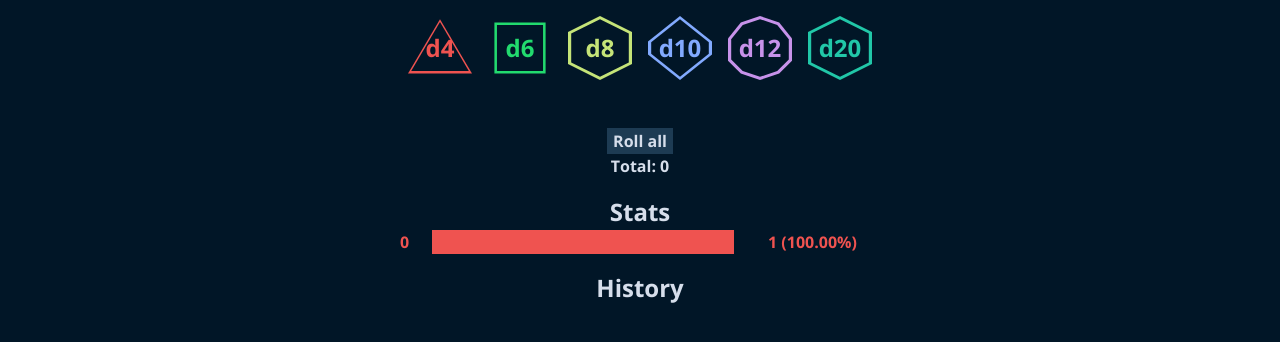
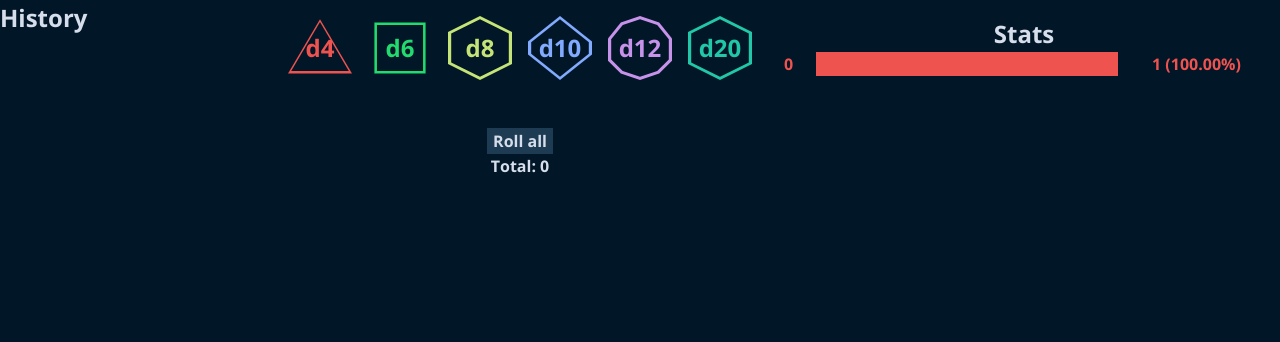
Before and after one commit to zylvve/dice-roller, a Vue app: page / in a window 1280 px wide. Shown: the top 342 px of the page. Built offline with nearby package versions, Linux system fonts and the light colour scheme.

Commit message:
Rearrange page layout and component structure

```diff
--- a/src/components/MainArea.vue
+++ b/src/components/MainArea.vue
@@ -1,8 +1,10 @@
 <script setup lang="ts">
-import { ref } from 'vue';
+import { ref, computed } from 'vue';
 import DicePanel from './DicePanel.vue';
 import RollArea from './RollArea.vue';
-import { type Die, type DiceVariant } from './ts/types';
+import StatsSection from './StatsSection.vue';
+import RollHistory from './RollHistory.vue';
+import { type Die, type DiceVariant, type RollHistoryData } from './ts/types';
 
 const diceVariants = ref<DiceVariant[]>([
   { id: 1, name: 'd4', maxValue: 4, count: 0 },
@@ -13,7 +15,14 @@ const diceVariants = ref<DiceVariant[]>([
   { id: 6, name: 'd20', maxValue: 20, count: 0 },
 ]);
 
-const dice = ref<Die[]>([]);
+const dice = ref<Die[]>([])
+
+const sortedDice = computed(() => {
+  const compareByMaxValue = (a: Die, b: Die) => a.maxValue - b.maxValue;
+  return [...dice.value].sort(compareByMaxValue);
+});
+
+const history = ref<RollHistoryData>([]);
 
 let dieId = 0;
 const addDie = (variantId: number) => {
@@ -36,6 +45,29 @@ const rollDie = (id: number) => {
   die.currentValue = Math.floor(Math.random() * die.maxValue) + 1;
 }
 
+const rollAll = () => {
+  for (const die of dice.value) {
+    rollDie(die.id);
+  }
+
+  let setId = 0;
+  const lastRecordedSet = history.value.slice(-1)[0]?.notation;
+  if (diceNotation.value !== lastRecordedSet) {
+    history.value.push({
+      id: setId++,
+      notation: diceNotation.value,
+      rolls: [],
+    })
+  }
+
+  let rollId = 0;
+  history.value[history.value.length - 1].rolls.push({
+    id: rollId++,
+    dieValues: dice.value.map(die => die.currentValue),
+    rollTotal: rollTotal.value,
+  })
+}
+
 const deleteDie = (id: number) => {
   const die = dice.value.find(d => d.id === id);
   if (!die) return;
@@ -46,19 +78,49 @@ const deleteDie = (id: number) => {
   dice.value = dice.value.filter(d => d.id !== id);
   variant.count--;
 }
+
+const diceNotation = computed(() => {
+  let notation = diceVariants.value.reduce((acc, variant) => {
+    if (variant.count > 1) acc += variant.count;
+    if (variant.count > 0) acc += 'd' + variant.maxValue + '+';
+    return acc;
+  }, "");
+
+  if (notation.slice(-1) === '+') {
+    notation = notation.slice(0, -1);
+  }
+  return notation;
+})
+
+const rollTotal = computed(() =>
+  dice.value.reduce((acc, die) => acc + die.currentValue, 0)
+);
+
 </script>
 
 <template>
   <main>
+    <RollHistory :history="history"/>
+    <section class="main-section">
       <DicePanel
         :dice-variants="diceVariants"
         @addDie="addDie"
       />
       <RollArea
         :dice-variants="diceVariants"
-      :dice="dice"
-      @rollDie="rollDie"
-      @deleteDie="deleteDie"
+        :dice="sortedDice"
+        :history="history"
+        :dice-notation="diceNotation"
+        :roll-total="rollTotal"
+
+        @roll-die="rollDie"
+        @roll-all="rollAll"
+        @delete-die="deleteDie"
+      />
+    </section>
+    <StatsSection
+      :dice="sortedDice"
+      :roll-total="rollTotal"
     />
   </main>
 </template>
@@ -66,9 +128,9 @@ const deleteDie = (id: number) => {
 <style>
 main {
   min-height: 100vh;
-  display: flex;
-  flex-direction: column;
-  align-items: center;
+
+  display: grid;
+  grid-template-columns: repeat(3, 1fr);
 
   font-weight: bold;
 
--- a/src/components/RollArea.vue
+++ b/src/components/RollArea.vue
@@ -1,66 +1,20 @@
 <script setup lang="ts">
-import { computed, ref } from 'vue';
-import { type RollHistoryData, type DiceVariant, type Die } from './ts/types';
+import { type DiceVariant, type Die, type RollHistoryData } from './ts/types';
 import DieContainer from './DieContainer.vue';
-import StatsSection from './StatsSection.vue';
-import RollHistory from './RollHistory.vue';
 
-const props = defineProps<{
+defineProps<{
+  diceVariants: DiceVariant[];
   dice: Die[];
-  diceVariants: DiceVariant[];
+  history: RollHistoryData;
+  diceNotation: string;
+  rollTotal: number;
 }>()
 
-const emit = defineEmits<{
+defineEmits<{
   rollDie: [id: number];
+  rollAll: [];
   deleteDie: [id: number];
 }>()
-
-const diceNotation = computed(() => {
-  let notation = props.diceVariants.reduce((acc, variant) => {
-    if (variant.count > 1) acc += variant.count;
-    if (variant.count > 0) acc += 'd' + variant.maxValue + '+';
-    return acc;
-  }, "");
-
-  if (notation.slice(-1) === '+') {
-    notation = notation.slice(0, -1);
-  }
-  return notation;
-})
-
-const sortedDice = computed(() => {
-  const compareByMaxValue = (a: Die, b: Die) => a.maxValue - b.maxValue;
-  return [...props.dice].sort(compareByMaxValue);
-});
-
-const rollTotal = computed(() =>
-  props.dice.reduce((acc, die) => acc + die.currentValue, 0)
-);
-
-const rollAll = () => {
-  for (const die of props.dice) {
-    emit("rollDie", die.id);
-  }
-
-  let setId = 0;
-  const lastRecordedSet = history.value.slice(-1)[0]?.notation;
-  if (diceNotation.value !== lastRecordedSet) {
-    history.value.push({
-      id: setId++,
-      notation: diceNotation.value,
-      rolls: [],
-    })
-  }
-
-  let rollId = 0;
-  history.value[history.value.length - 1].rolls.push({
-    id: rollId++,
-    dieValues: props.dice.map(die => die.currentValue),
-    rollTotal: rollTotal.value,
-  })
-}
-
-const history = ref<RollHistoryData>([]);
 
 </script>
 
@@ -68,7 +22,7 @@ const history = ref<RollHistoryData>([]);
   <div class="roll-area">
     <div class="dice-container">
       <DieContainer
-        v-for="die in sortedDice"
+        v-for="die in dice"
         type="roll-die"
         :name="die.name"
         :key="die.id"
@@ -81,18 +35,13 @@ const history = ref<RollHistoryData>([]);
         </div>
       </DieContainer>
     </div>
-    <button class="roll-all-btn" @click="rollAll">Roll all</button>
+    <button class="roll-all-btn" @click="$emit('rollAll')">Roll all</button>
     <div class="dice-notation">
       {{ diceNotation }}
     </div>
     <div class="total">
       Total: {{ rollTotal }}
     </div>
-    <StatsSection
-      :dice="sortedDice"
-      :roll-total="rollTotal"
-    />
-    <RollHistory :history="history"/>
   </div>
 </template>
 
--- a/src/components/RollHistory.vue
+++ b/src/components/RollHistory.vue
@@ -7,6 +7,7 @@ defineProps<{
 </script>
 
 <template>
+  <section class="history-section">
     <h2>History</h2>
     <div v-for="set in history" :key="set.id">
       <div>{{ set.notation }}</div>
@@ -15,4 +16,5 @@ defineProps<{
         {{ roll.rollTotal }}
       </div>
     </div>
+  </section>
 </template>
```
Lines whose indentation alone changed are shown as unchanged.
